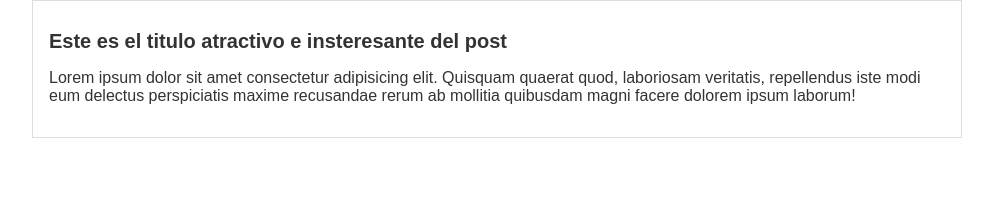
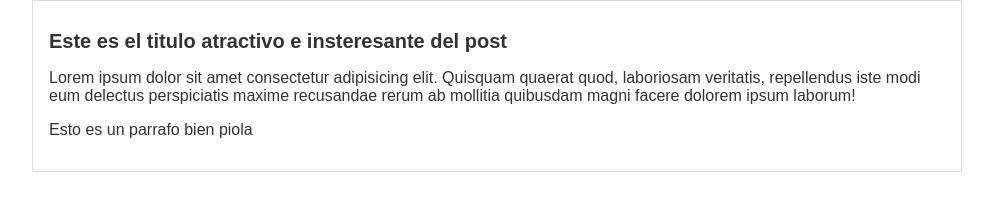
Before and after one commit to Jeremias-Schreiner/hyperblog, a plain HTML site: page index.html in a window 1280 px wide. Shown: the whole page, without its empty margins (143-1136 px from the left). Drawn offline with Linux system fonts and the light colour scheme.

Commit message:
nuevo parrafo y cambio de fuente

```diff
--- a/estilos.css
+++ b/estilos.css
@@ -1,7 +1,7 @@
 body{
     color: #333;
     text-align: center;
-    font-family: "Arial";
+    font-family: sans-serif;
     font-size: 16px;
     margin: 0;
     padding: 0;
--- a/index.html
+++ b/index.html
@@ -16,6 +16,7 @@
             <p>
                 Lorem ipsum dolor sit amet consectetur adipisicing elit. Quisquam quaerat quod, laboriosam veritatis, repellendus iste modi eum delectus perspiciatis maxime recusandae rerum ab mollitia quibusdam magni facere dolorem ipsum laborum!
             </p>
+            <p>Esto es un parrafo bien piola</p>
         </div>
     </div>
 </body>
```
